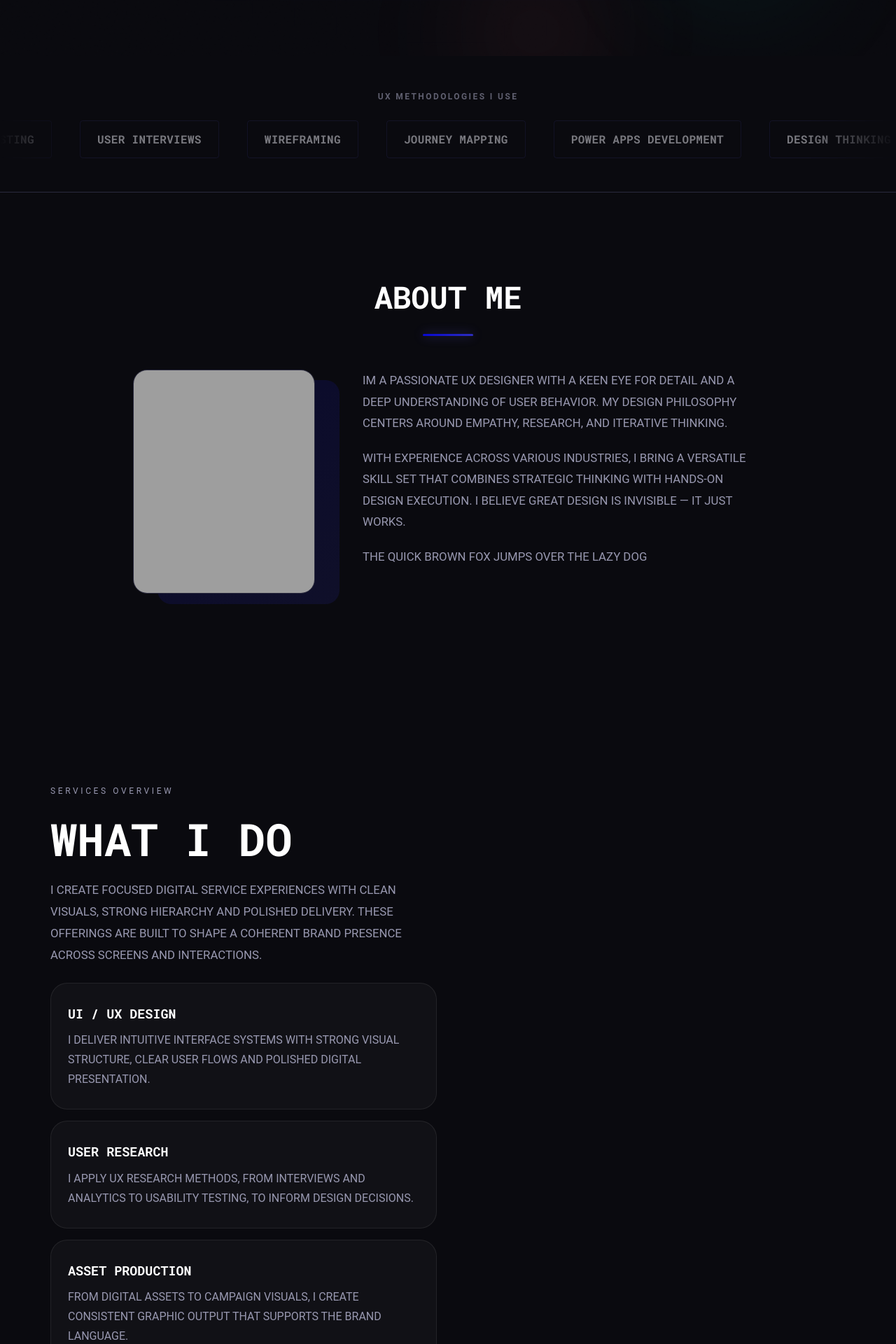
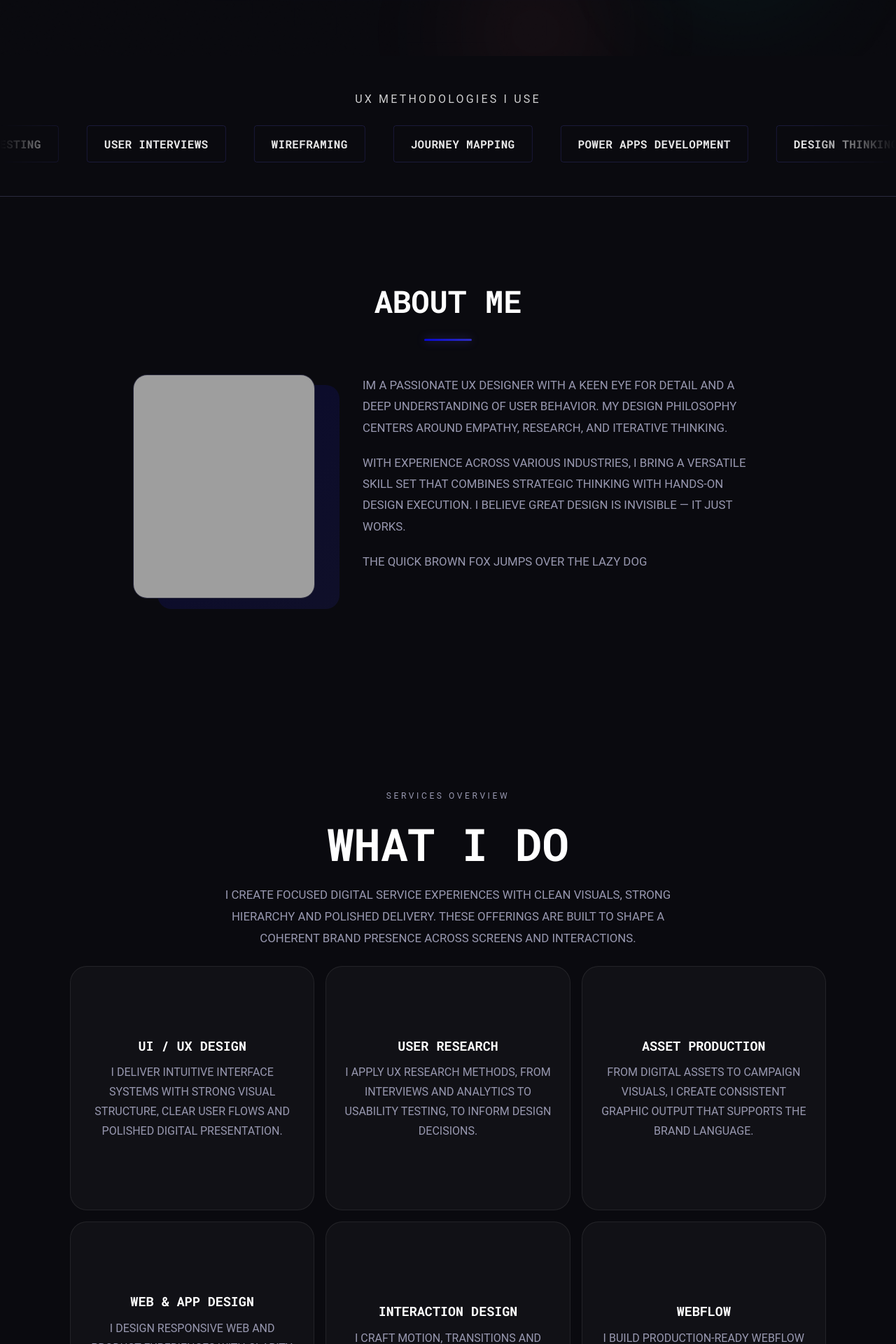
Before and after one commit to Moeckl-kathrin/Portfolio, a React (Vite) app: page / in a window 1280 px wide. Shown: the part 720-2640 px from the top of the page at 70% size. Built offline with nearby package versions, Linux system fonts and the light colour scheme; grey boxes are pictures that could not be loaded.

Commit message:
refectoring: Font

```diff
--- a/src/components/SnakeGame.tsx
+++ b/src/components/SnakeGame.tsx
@@ -250,7 +250,7 @@ export default function SnakeGame() {
   };
 
   const tagline = language === 'en'
-    ? 'Still here? Guess my portfolio is working. 🎮'
+    ? 'Lorem impsum'
     : 'Noch da? Scheint, als wirkt mein Portfolio. 🎮';
 
   return (
--- a/src/styles/global.css
+++ b/src/styles/global.css
@@ -606,7 +606,7 @@ img {
 /* ====== SKILLS HERO ====== */
 .skills__hero-grid {
   display: grid;
-  grid-template-columns: minmax(320px, 1fr) minmax(420px, 1fr);
+  grid-template-columns: 1fr;
   gap: 2rem;
   align-items: center;
   margin-top: 3rem;
@@ -616,13 +616,7 @@ img {
 }
 
 .skills__visual {
-  padding: 2rem;
-  background: rgba(255, 255, 255, 0.03);
-  border: 1px solid rgba(255, 255, 255, 0.08);
-  border-radius: 32px;
-  min-height: 620px;
   display: none;
-  place-items: center;
 }
 
 .skills__visual-grid {
@@ -652,6 +646,8 @@ img {
 .skills__info {
   display: grid;
   gap: 1.5rem;
+  text-align: center;
+  justify-items: center;
 }
 
 .skills__eyebrow {
@@ -679,7 +675,11 @@ img {
 
 .skills__list {
   display: grid;
+  grid-template-columns: repeat(3, minmax(240px, 1fr));
   gap: 1rem;
+  max-width: 1080px;
+  width: min(100%, 1080px);
+  margin: 0 auto;
 }
 
 .skills__list-item {
@@ -687,6 +687,10 @@ img {
   background: rgba(255, 255, 255, 0.03);
   border: 1px solid rgba(255, 255, 255, 0.08);
   border-radius: 24px;
+  aspect-ratio: 1 / 1;
+  display: flex;
+  flex-direction: column;
+  justify-content: center;
 }
 
 .skills__list-title {
@@ -706,8 +710,8 @@ img {
     grid-template-columns: 1fr;
   }
 
-  .skills__visual {
-    min-height: 520px;
+  .skills__list {
+    grid-template-columns: repeat(2, minmax(0, 1fr));
   }
 }
 
@@ -716,8 +720,8 @@ img {
     gap: 1.5rem;
   }
 
-  .skills__visual {
-    padding: 1.5rem;
+  .skills__list {
+    grid-template-columns: 1fr;
   }
 
   .skills__list-item {
@@ -795,13 +799,13 @@ img {
 
 .ux-methodologies__label {
   text-align: center;
-  font-size: 0.75rem;
-  font-weight: 600;
+  font-size: 1rem;
+  font-weight: 400;
   text-transform: uppercase;
   letter-spacing: 0.2em;
-  color: var(--color-text-secondary);
+  color: #ffffff;
   margin-bottom: 1.5rem;
-  opacity: 0.6;
+  opacity: 0.8;
 }
 
 .ux-methodologies__track {
@@ -823,8 +827,8 @@ img {
   font-family: var(--font-heading);
   font-size: 1rem;
   font-weight: 600;
-  color: var(--color-accent);
-  opacity: 0.5;
+  color: #ffffff;
+  opacity: 0.9;
   white-space: nowrap;
   transition: opacity var(--transition);
   letter-spacing: 0.02em;
```
